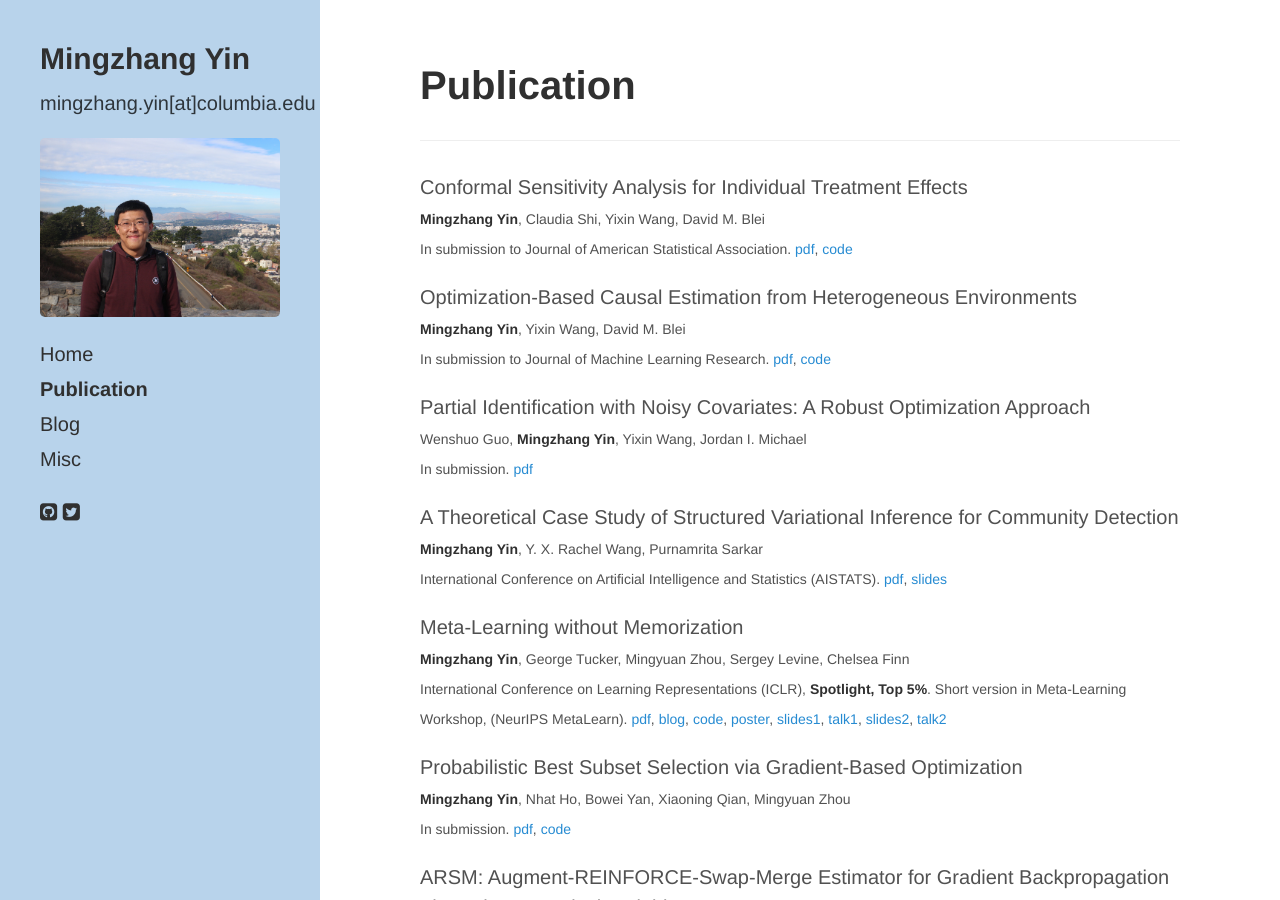
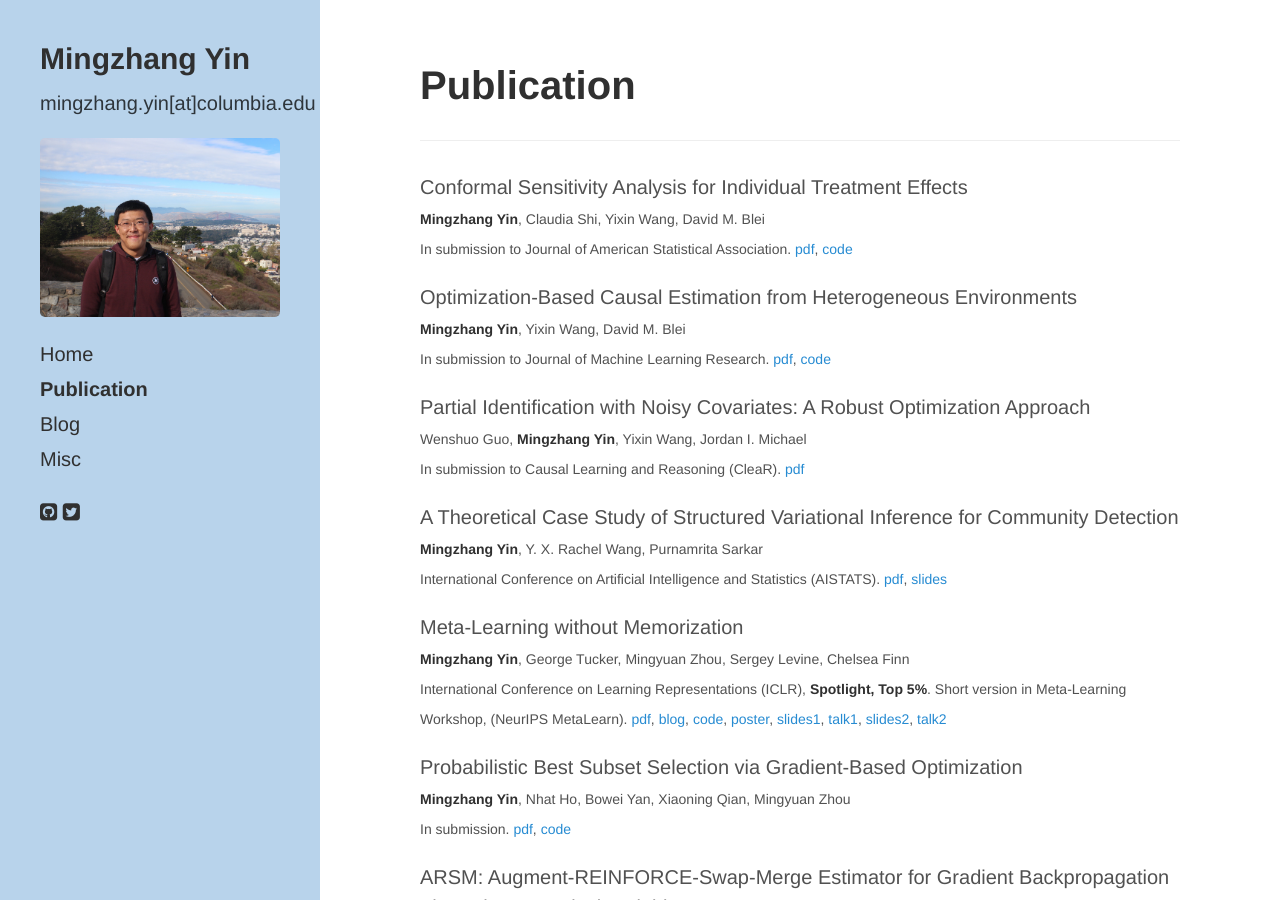
Before and after one commit to mingzhang-yin/mingzhang-yin.github.io, a Jekyll site: the page built from b-publications.md, in a window 1280 px wide and 900 px high. Built offline with Jekyll 4.4.1, drawn with Linux system fonts in a browser that asks for light colours; nearby versions of some CDN libraries; a style sheet for code colours, icons or effects is not loaded.

Commit message:
Update b-publications.md

```diff
--- a/b-publications.md
+++ b/b-publications.md
@@ -17,7 +17,7 @@
 <br> <span style="font-size:14px">  **Mingzhang Yin**, Yixin Wang, David M. Blei  <br> In submission to Journal of Machine Learning Research. [pdf](https://arxiv.org/pdf/2109.11990.pdf), [code](https://github.com/mingzhang-yin/CoCo)
 
 Partial Identification with Noisy Covariates: A Robust Optimization Approach
-<br> <span style="font-size:14px">  Wenshuo Guo, **Mingzhang Yin**, Yixin Wang, Jordan I. Michael  <br> In submission. [pdf]()
+<br> <span style="font-size:14px">  Wenshuo Guo, **Mingzhang Yin**, Yixin Wang, Jordan I. Michael  <br> In submission to Causal Learning and Reasoning (CleaR). [pdf]()
 
 
 A Theoretical Case Study of Structured Variational Inference for Community Detection
```
